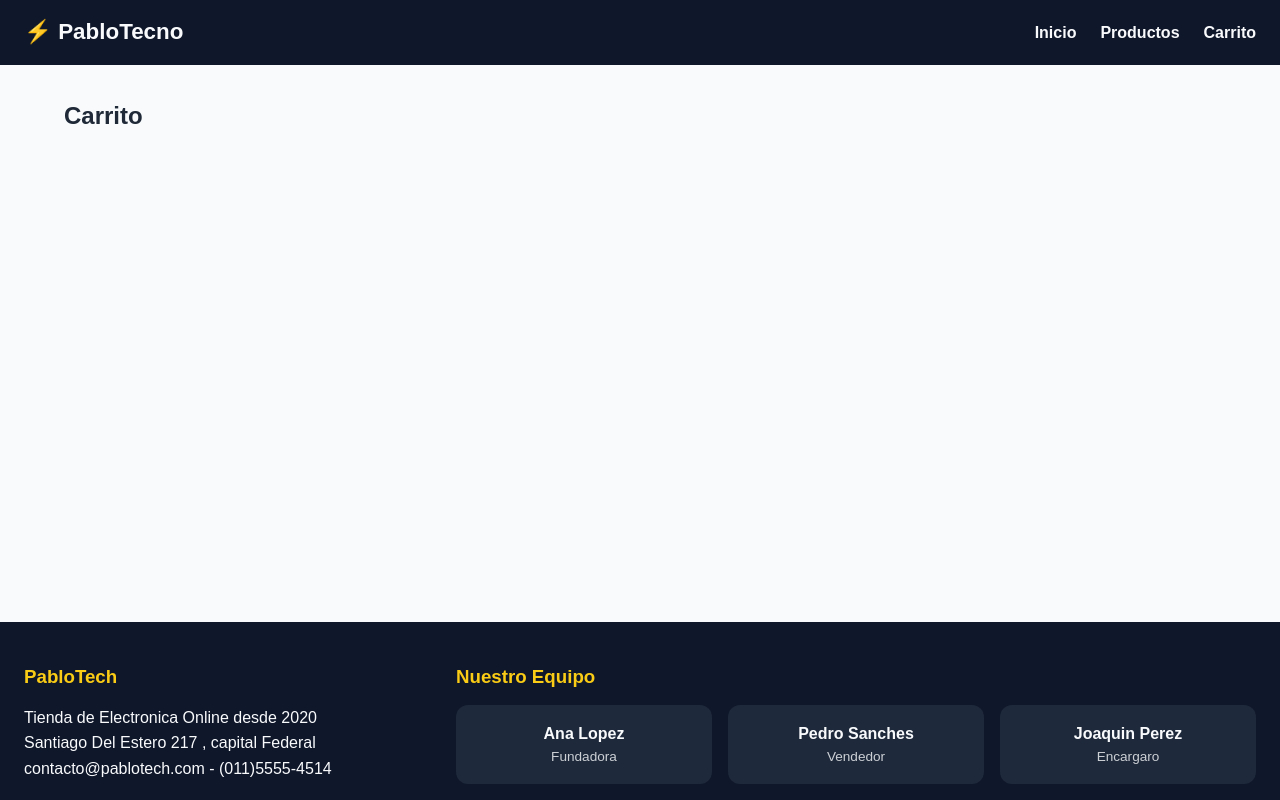
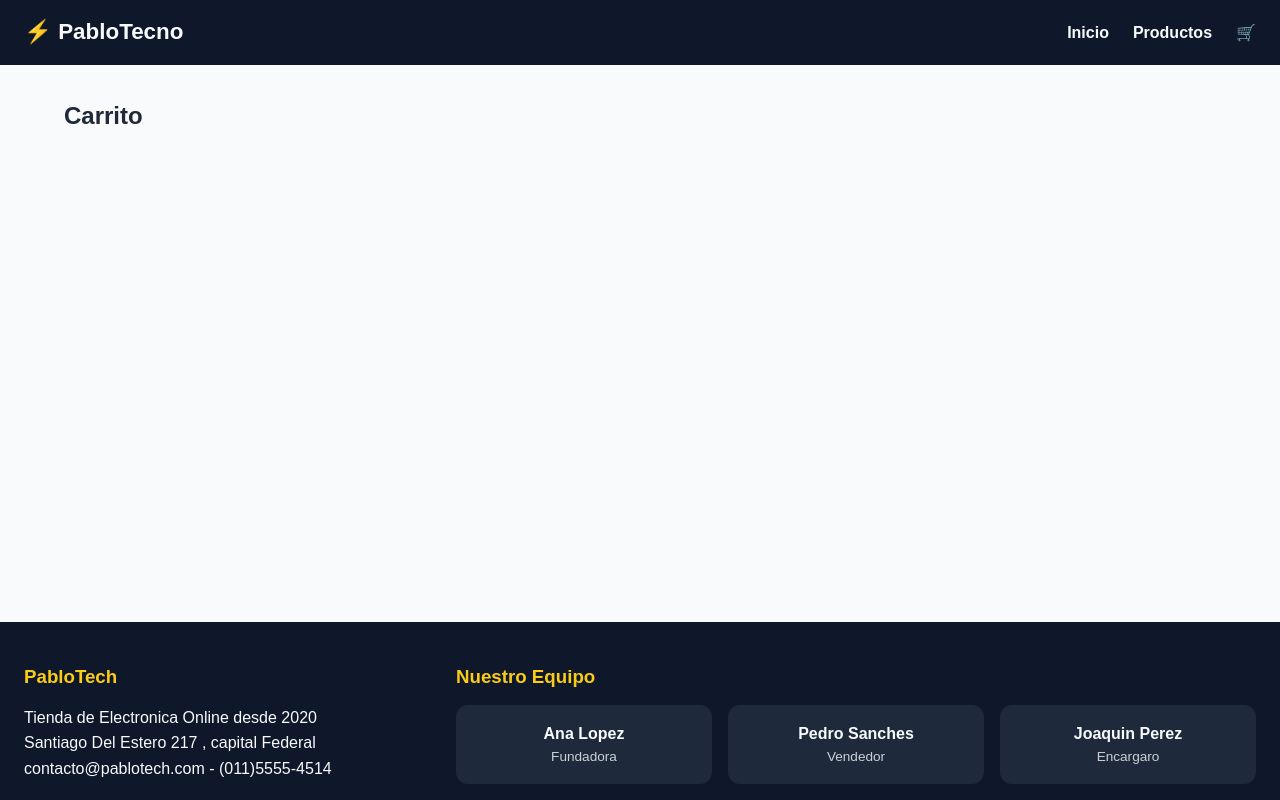
Before and after one commit to patiespablo-max/tienda-react, a React (Vite) app: page /carrito in a window 1280 px wide. Built offline with nearby package versions, Linux system fonts and the light colour scheme.

Commit message:
feat: agregar CartWidget con contador en el NavBar

```diff
--- /dev/null
+++ b/src/componentes/Carrito/Carrito.jsx
@@ -0,0 +1,18 @@
+import { Link } from 'react-router-dom'
+import { useCart } from '../Context/CarritoContext'
+// Ícono del carrito con la cantidad total de productos.
+// Como lee totalItems del contexto, se actualiza solo cada vez que
+// alguien agrega o quita algo, sin pasar props por el medio.
+function CartWidget() {
+  const { totalItems } = useCart()
+
+  return (
+    <Link to="/carrito" className="cart-widget" aria-label={`Carrito: ${totalItems} productos`}>
+      🛒
+      {/* El numerito solo aparece si hay algo en el carrito */}
+      {totalItems > 0 && <span className="cart-widget-numero">{totalItems}</span>}
+    </Link>
+  )
+}
+
+export default CartWidget
--- a/src/componentes/Layout/NavBar.jsx
+++ b/src/componentes/Layout/NavBar.jsx
@@ -1,12 +1,12 @@
 import { Link } from 'react-router-dom'
+import Carrito from '../Carrito/Carrito'
 function NavBar() {
   return (
     <nav className="navbar" aria-label="Navegación principal">
       <ul className="navbar-lista">
         <li><Link to="/">Inicio</Link></li>
         <li><Link to="/productos">Productos</Link></li>
-        <li><Link to="/carrito">Carrito</Link></li>
-      </ul>
+        <li><Carrito /></li>      </ul>
     </nav>
   )
 }
```
